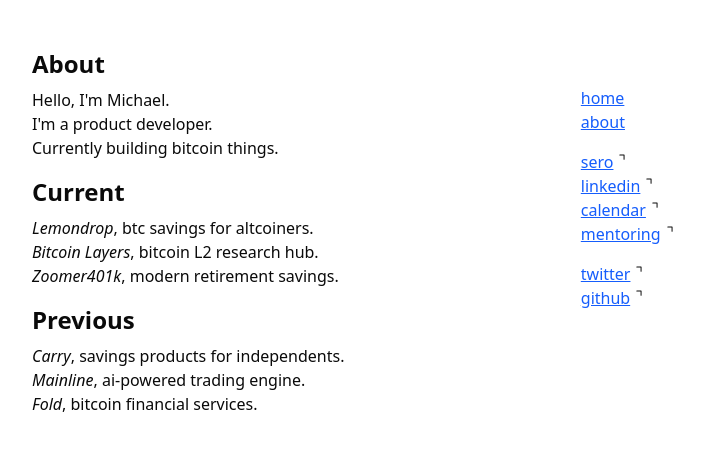
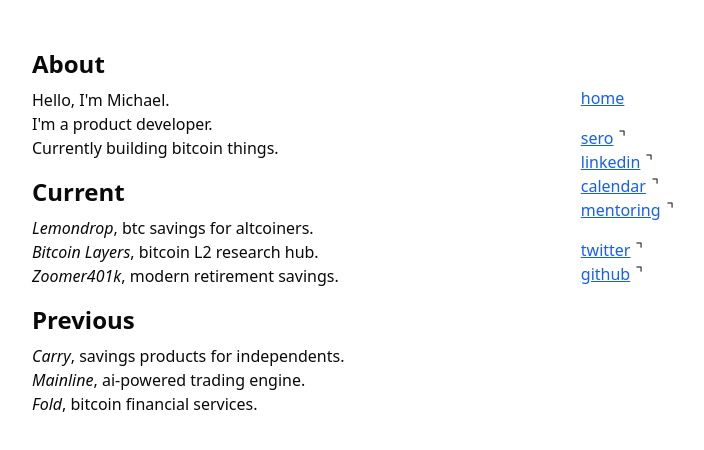
Before and after one commit to bolander72/boland.co, an Astro site: page / in a window 1280 px wide. Shown: the whole page, without its empty margins (269-973 px from the left). Built offline with nearby package versions, Linux system fonts and the light colour scheme; Astro itself is replaced by a stand-in of ours.

Commit message:
Update links

```diff
--- a/src/layouts/Layout.astro
+++ b/src/layouts/Layout.astro
@@ -83,7 +83,7 @@ const {
                 <div class="grid grid-cols-1 gap-4 w-full md:grid-cols-1">
                     <div class="flex flex-col">
                         <span><a href="/">home</a></span>
-                        <span><a href="/about">about</a></span>
+                        <!-- <span><a href="/about">about</a></span> -->
                         <!-- <span><a href="/writing">writing</a></span>
                         <span><a href="/streams">streams</a></span> -->
                     </div>
```
